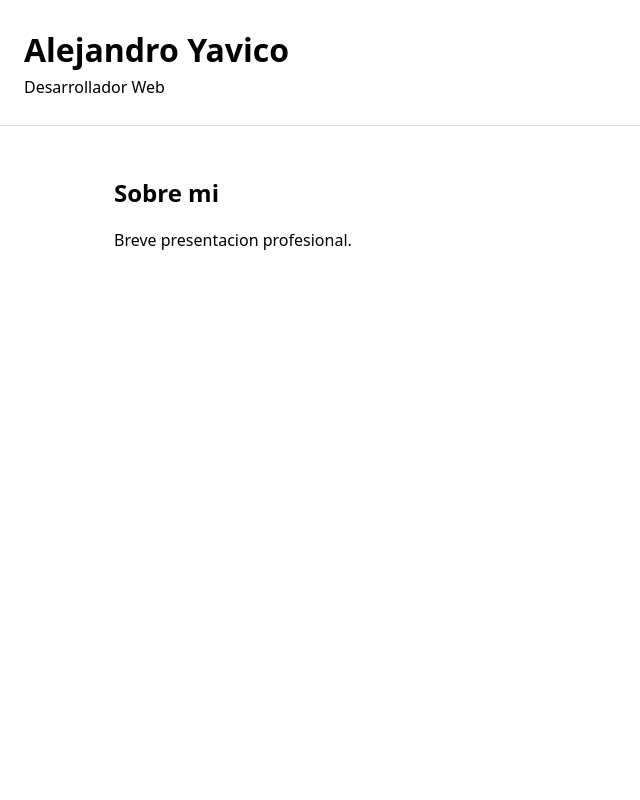
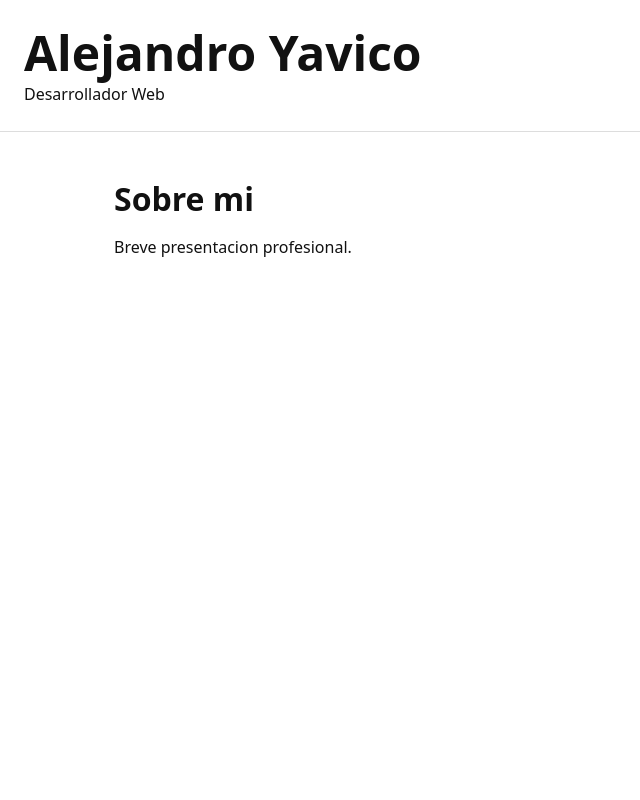
Before and after one commit to ayl09876/portafolio-3d, a plain HTML site: page index.html in a window 1280 px wide. Shown: the top 800 px of the page, without its empty margins (0-640 px from the left). Drawn offline with Linux system fonts and the light colour scheme.

Commit message:
Fase:1 Dia:4 tipografía, ritmo visual y jerarquía de lectura.

```diff
--- a/assets/css/style.css
+++ b/assets/css/style.css
@@ -8,8 +8,32 @@
 /* BASE DEL DOCUMENTO */
 body {
   font-family: system-ui, sans-serif;
+  font-size: 16px;
   line-height: 1.6;
   min-height: 100vh;
+  color: #111;
+}
+
+/*Titulo*/
+h1,
+h2,
+h3 {
+  font-weight: 600;
+  line-height: 1.2;
+}
+h1 {
+  font-size: 3rem;
+}
+h2 {
+  font-size: 2rem;
+}
+h3 {
+  font-size: 1.3rem;
+}
+
+/*Texto*/
+p {
+  max-width: 65ch;
 }
 
 /* HEADER */
```
